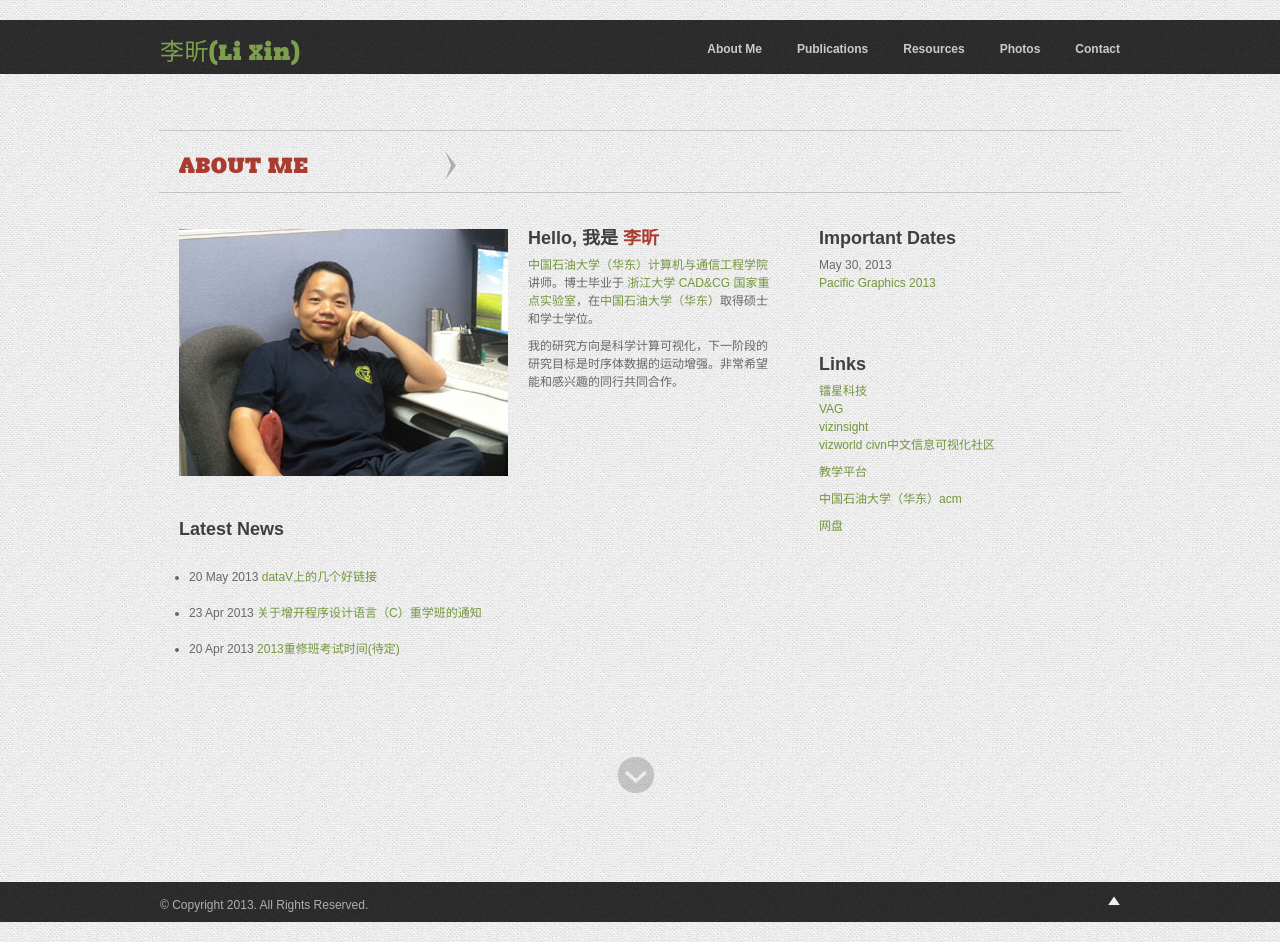
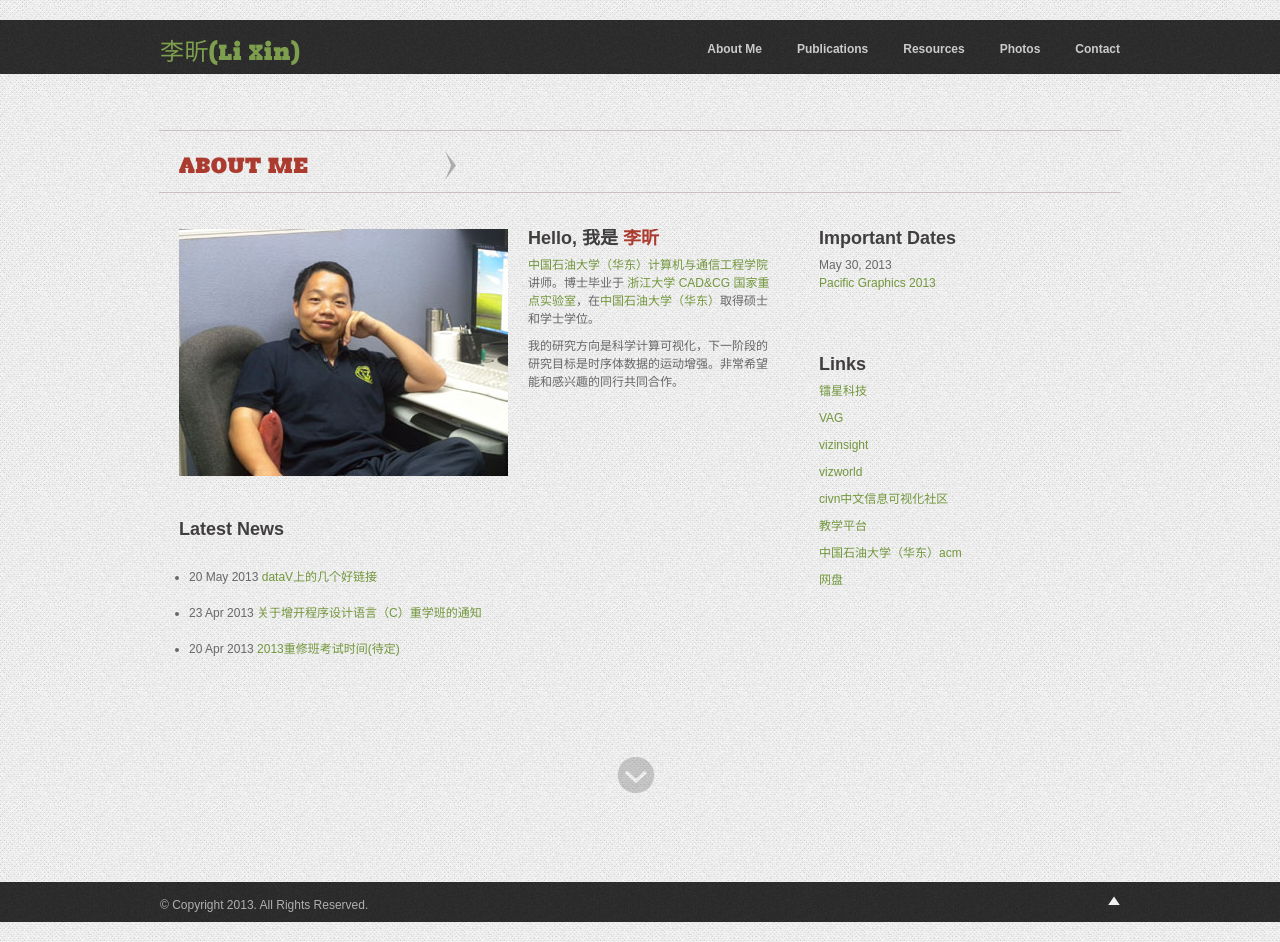
Before and after one commit to cinger007/cinger007.github.com, a Jekyll site: the page built from index.html, in a window 1280 px wide and 942 px high. Built offline with Jekyll 4.4.1, drawn with Linux system fonts in a browser that asks for light colours.

```diff
--- a/index.html
+++ b/index.html
@@ -44,10 +44,14 @@
 
 	 <h2>Links</h2>
 	 <p>
-    <a href="http://www.ranovae.com/">镭星科技</a> </br>
-	 <a href="http://www.cad.zju.edu.cn/home/vagwiki/index.php/Main_Page">VAG</a> </br>
-	 <a href="http://www.vizinsight.com/">vizinsight</a> </br>
-	 <a href="http://www.vizworld.com/">vizworld</a>
+    <a href="http://www.ranovae.com/">镭星科技</a> </p>
+	 <p>
+	 <a href="http://www.cad.zju.edu.cn/home/vagwiki/index.php/Main_Page">VAG</a> </p>
+	 <p>
+	 <a href="http://www.vizinsight.com/">vizinsight</a> </p>
+	 <p>
+	 <a href="http://www.vizworld.com/">vizworld</a></p>
+	 <p>
 	 <a href="http://http://www.civn.cn/">civn中文信息可视化社区</a>
 	 </p>
 	 <p>
```
